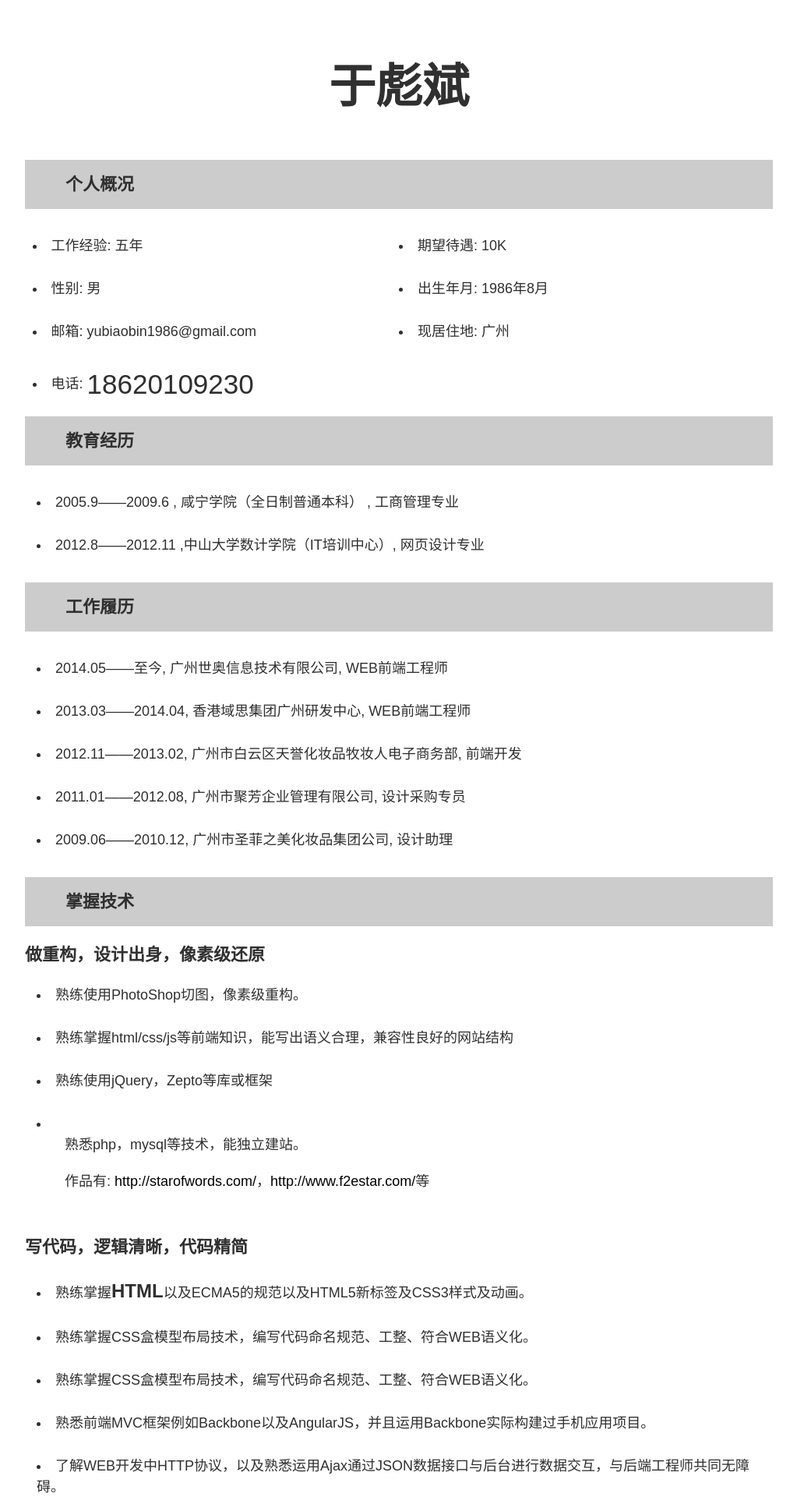
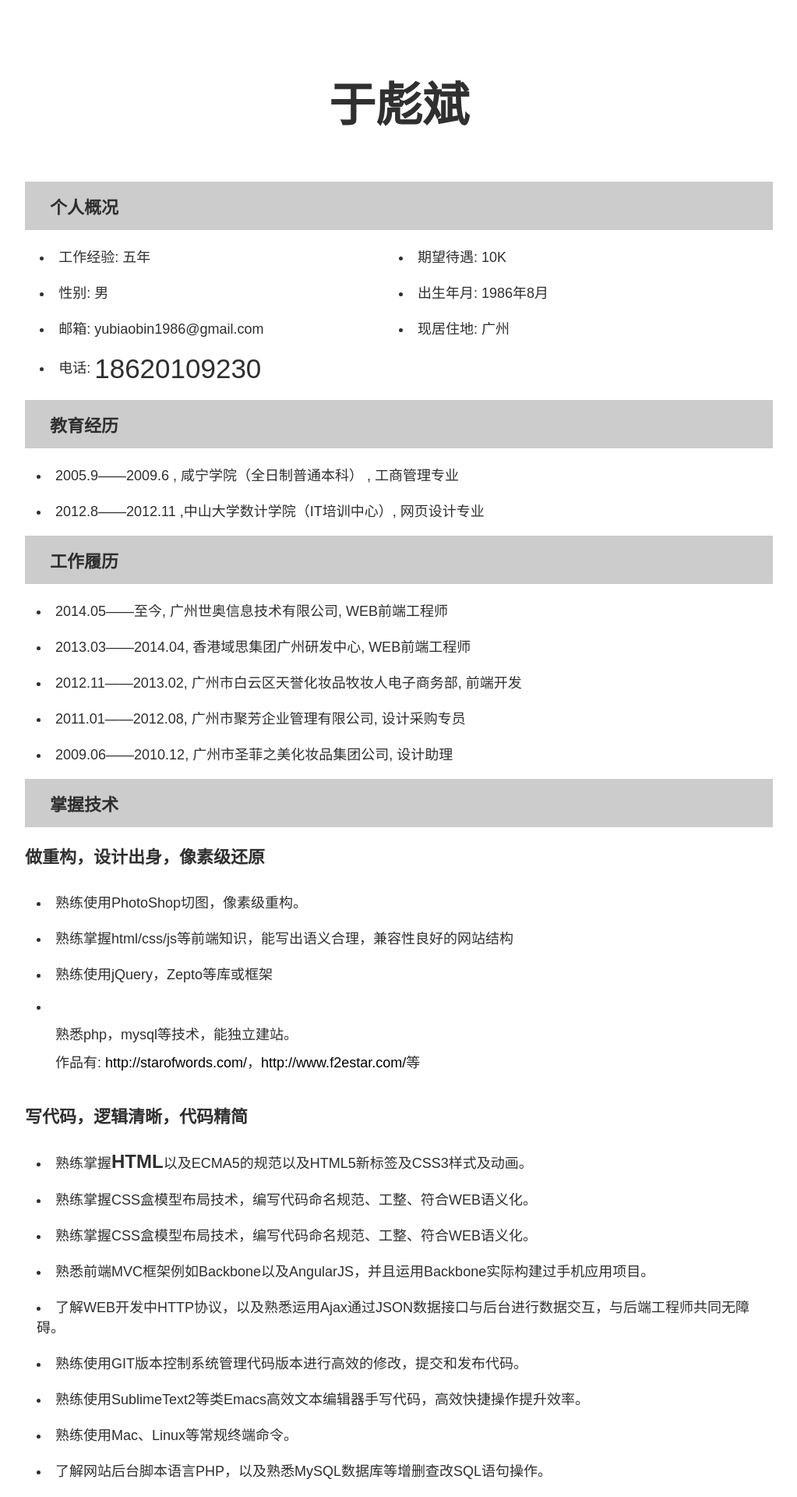
Before and after one commit to yubiaobin/yubiaobin.github.io, a Jekyll site: the page resume.html, which Jekyll copies as it is, in a window 1280 px wide. Shown: the top 1920 px of the page at 78% size, without its empty margins (128-1151 px from the left). Built offline with Jekyll 4.4.1, drawn with Linux system fonts in a browser that asks for light colours; some of the changed text lies outside the part shown.

Commit message:
modified resume pages

```diff
--- a/resume.html
+++ b/resume.html
@@ -9,9 +9,6 @@
 		<title>WEB前端开发工程师——于彪斌的简历</title>
 		<link rel="icon" href="/img/favicon.ico" type="image/x-icon"/>
 		<link rel="shortcut icon" href="/img/favicon.ico" type="image/x-icon"/>
-		<link href="/css/layout.css" rel="stylesheet" media="screen">
-		<link href="/css/pygment_trac.css" rel="stylesheet" media="screen">
-
 		<style type="text/css">
 	        *{
 	            padding: 0;
@@ -31,8 +28,19 @@
 	            color: #2f2f2f;
 	            text-shadow:none;
 	        }
+	        h2{
+	        	font-size: 22px;
+				font-weight: bold;
+				color: #303030;
+				margin:20px 0;
+	        }
+	        p{
+	        	text-indent: 24px;
+	        	margin:10px 0;
+	        }
 	        ul,li{
 	            list-style-type: none;
+	            list-style: disc inside;
 	        }
 	        strong{
 	        	font-size: 24px;
@@ -43,15 +51,22 @@
 	            padding-bottom:60px;
 	        }
 	        #main li{
-	            padding: 14px 0 14px 15px;
+	            padding: 10px 0 10px 15px;
 	        }
-	        .myName{
+	        .author{
 	            padding: 40px 0;
 	            font-size: 60px;
 	            text-align: center;
 	            font-weight: bold;
 	        }
-	        .basicInfo .title,.education .title,.jobs .title,.tech .title,.works .title,.myWish .title,.learnFromLast .title,.blog .title{
+	        .basicInfo .title,
+	        .education .title,
+	        .jobs .title,
+	        .tech .title,
+	        .works .title,
+	        .myWish .title,
+	        .learnMore .title,
+	        .blog .title{
 	            padding: 15px 0 15px 8px;
 	            /*background-color: #99ccff;*/
 	            background:#ccc;
@@ -61,15 +76,14 @@
 	        #main .basicInfo li{
 	            width: 50%;
 	            float: left;
-	            background: none;
-	            padding: 14px 0 14px 0px;
+	            padding:10px 0;
 	        }
 	        #main .itemIntro{
 	            font-size: 18px;
 	            margin-top: 8px;
 	        }
 	        .basicInfo ul{
-	            width: 98%;
+	            width: 96%;
 	            margin: 0 auto;
 	            overflow: hidden;
 	        }
@@ -83,7 +97,7 @@
 
 
 		<div id="main">
-		    <h2 class="myName">于彪斌</h2>
+		    <h2 class="author">于彪斌</h2>
 
 		    <div class="basicInfo">
 		        <p class="title">个人概况</p>
@@ -145,9 +159,6 @@
 		        		<li>熟练使用Trello以及Tower等团队协作项目管理平台。</li>
 		        		<li>善于使用Github以及Stackoverflow搜素技术方面疑难杂症并快速解决。</li>
 		        		<li>了解常用的Jinja2模板引擎以及Jekyll模板引擎。</li>
-		        		<li></li>
-		        		<li></li>
-
 		        	</ul>
 		    </div>
 
@@ -189,7 +200,7 @@
 		        </ul>
 		    </div>
 
-		    <div class="learnFromLast">
+		    <div class="learnMore">
 		        <p class="title">技术探索</p>
 		        <ul>
 		            <li>不一定所有知识都熟悉，但能通过google，stackoverflow，英文原版书籍等渠道进行知识更新，快速独立解决问题。</li>
```
Also changed, not shown: other parts of resume.html (+0 -5 lines).
